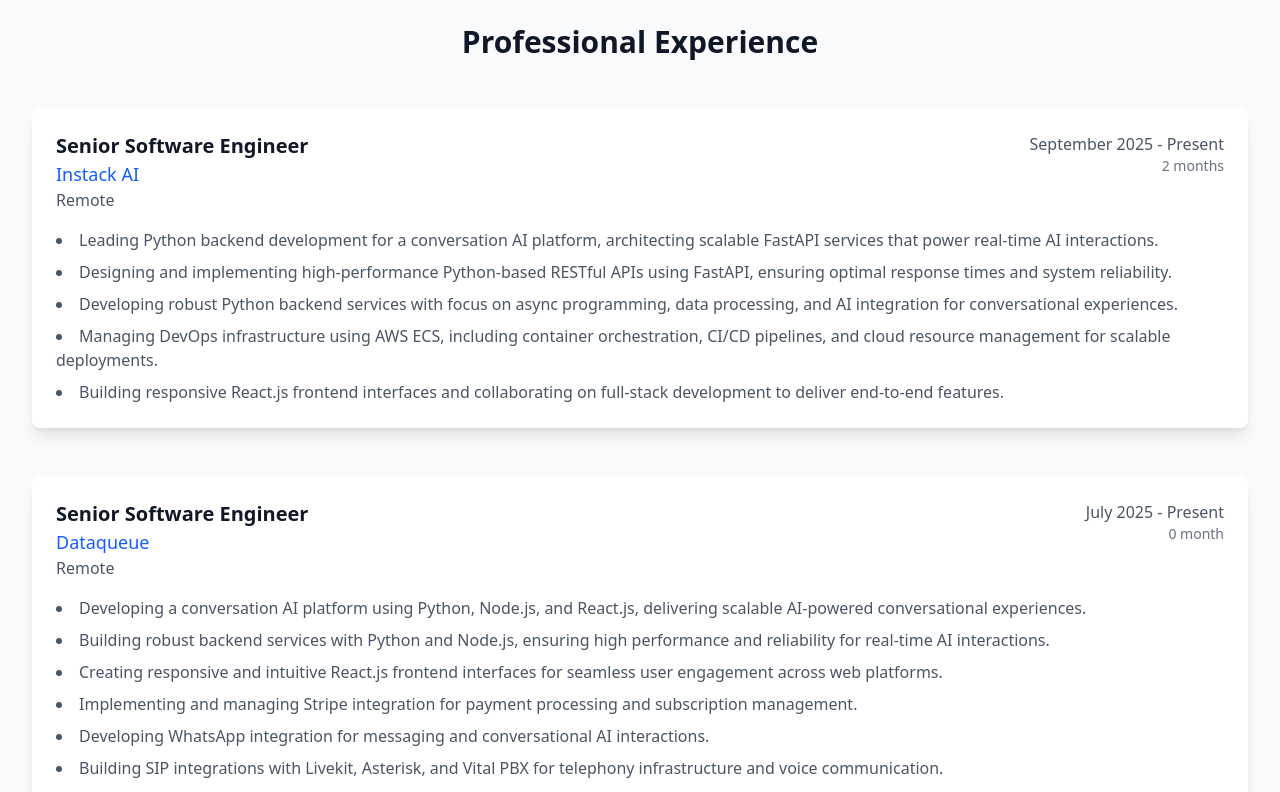
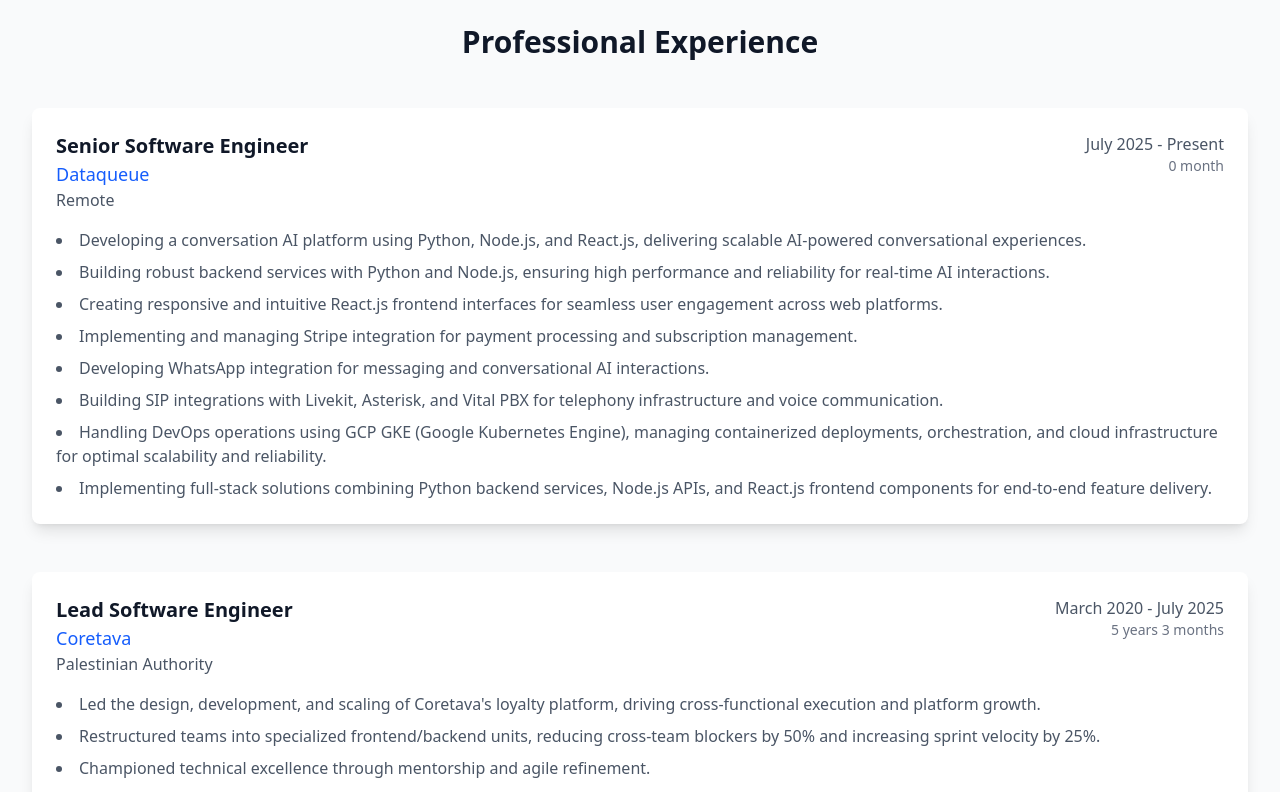
Before and after one commit to riyadyahya/riyadyahya.github.io, a Next.js app: page / in a window 1280 px wide. Shown: the part 1000-1792 px from the top of the page. Built offline with nearby package versions, Linux system fonts and the light colour scheme.

Commit message:
Update personal summary to reflect current role at Dataqueue and remove Instack AI experience entries from constants.

```diff
--- a/src/constants.ts
+++ b/src/constants.ts
@@ -39,7 +39,7 @@
 export const PERSONAL_INFO = {
   name: "Riyad Yahya",
   title: "Lead Software Engineer | Scalable Platforms & Product Growth",
-  summary: "Senior Software Engineer and Engineering Leader with over 9 years of experience building scalable SaaS products across loyalty platforms, e-commerce, and conversation AI. He specializes in full-stack development with expertise in Python (FastAPI), Node.js, React.js, and the MERN stack (MongoDB, Express.js, React.js, Node.js), along with TypeScript, scalable architectures, and DevOps practices. Currently working on conversation AI platforms at Instack AI and Dataqueue, building Python-based backends with FastAPI, React.js frontends, and managing DevOps infrastructure on AWS ECS and GCP GKE. Previously, as the Software Lead at Coretava, he oversaw a team of 6–10 engineers, restructured the engineering organization for improved efficiency, and drove significant technical upgrades including modular backend architecture and broad integration support. Riyad combines deep technical knowledge with strategic product thinking, enabling cross-functional collaboration and success in high-growth environments.",
+  summary: "Senior Software Engineer and Engineering Leader with over 9 years of experience building scalable SaaS products across loyalty platforms, e-commerce, and conversation AI. He specializes in full-stack development with expertise in Python (FastAPI), Node.js, React.js, and the MERN stack (MongoDB, Express.js, React.js, Node.js), along with TypeScript, scalable architectures, and DevOps practices. Currently working on conversation AI platforms at Dataqueue, building Python-based backends with FastAPI, React.js frontends, and managing DevOps infrastructure on GCP GKE. Previously, as the Software Lead at Coretava, he oversaw a team of 6–10 engineers, restructured the engineering organization for improved efficiency, and drove significant technical upgrades including modular backend architecture and broad integration support. Riyad combines deep technical knowledge with strategic product thinking, enabling cross-functional collaboration and success in high-growth environments.",
   profileImage: "/profile.jpg"
 };
 
@@ -94,25 +94,6 @@
 };
 
 export const EXPERIENCE = {
-  instack: {
-    company: "Instack AI",
-    website: "https://aivocall.com",
-    location: "Remote",
-    positions: [
-      {
-        title: "Senior Software Engineer",
-        startDate: new Date(2025, 8, 5), // September 5, 2025
-        endDate: undefined, // Present
-        achievements: [
-          "Leading Python backend development for a conversation AI platform, architecting scalable FastAPI services that power real-time AI interactions.",
-          "Designing and implementing high-performance Python-based RESTful APIs using FastAPI, ensuring optimal response times and system reliability.",
-          "Developing robust Python backend services with focus on async programming, data processing, and AI integration for conversational experiences.",
-          "Managing DevOps infrastructure using AWS ECS, including container orchestration, CI/CD pipelines, and cloud resource management for scalable deployments.",
-          "Building responsive React.js frontend interfaces and collaborating on full-stack development to deliver end-to-end features."
-        ]
-      }
-    ]
-  },
   dataqueue: {
     company: "Dataqueue",
     website: "https://www.dataqueue.ai/",
```
